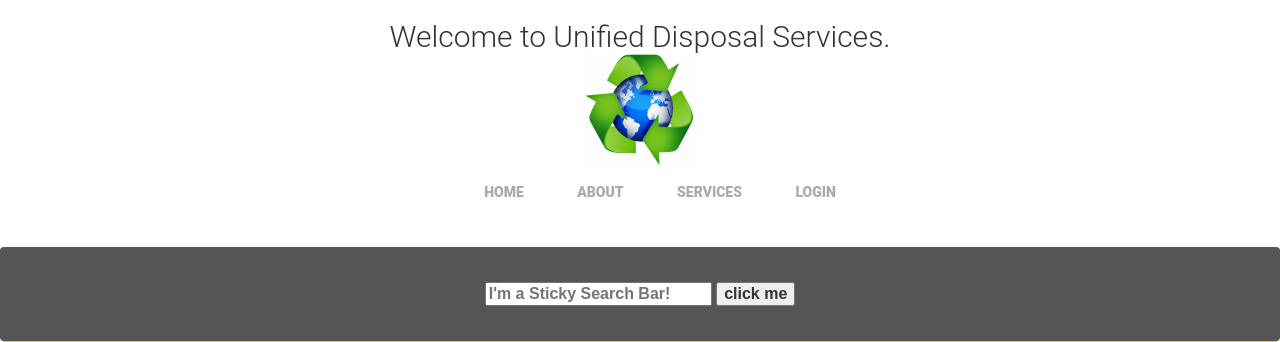
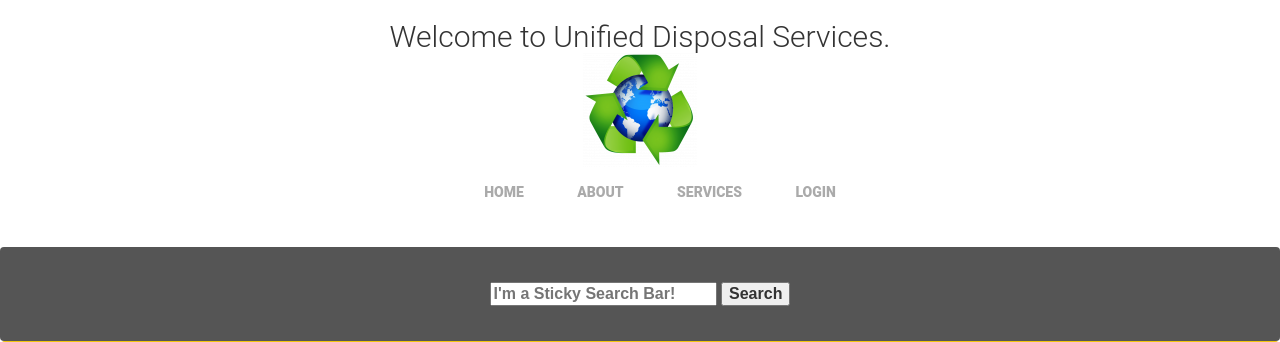
Before and after one commit to toylaa/uds, a PHP site: page / in a window 1280 px wide. Shown: the top 342 px of the page. Run offline with PHP 8.4, Linux system fonts and the light colour scheme.

Commit message:
getting text from searchbar text field 5

```diff
--- a/php/nav.php
+++ b/php/nav.php
@@ -25,11 +25,9 @@
 
 
    <input type="text" name="searchText" placeholder="I'm a Sticky Search Bar!">
-   <button onclick="alert('get this text')">click me</button>
+   <button onclick='search.php'>Search</button>
 
    <span id="header-contents" style="color:#fff;display:none;">This shit was hidden until you scrolled ;p </span>
-
-
 
   </div>
 </div>
--- /dev/null
+++ b/php/search.php
@@ -0,0 +1,4 @@
+<?php
+	$searchText = $_POST['searchText'];
+	print ($searchText);
+?>
```
